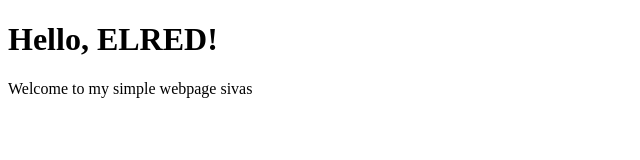
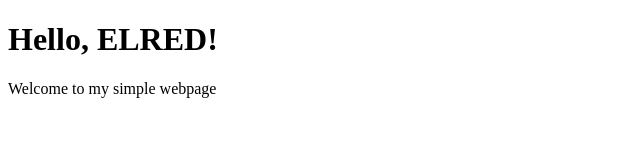
Before and after one commit to sivas1998/webapp, a plain HTML site: page index.html in a window 1280 px wide. Shown: the full height of the page, 0-640 px from the left. Drawn offline with Linux system fonts and the light colour scheme.

Commit message:
index.html

```diff
--- a/index.html
+++ b/index.html
@@ -7,6 +7,6 @@
 </head>
 <body>
     <h1>Hello, ELRED!</h1>
-    <p> Welcome to my simple webpage sivas </p>
+    <p> Welcome to my simple webpage </p>
 </body>
 </html>
```
